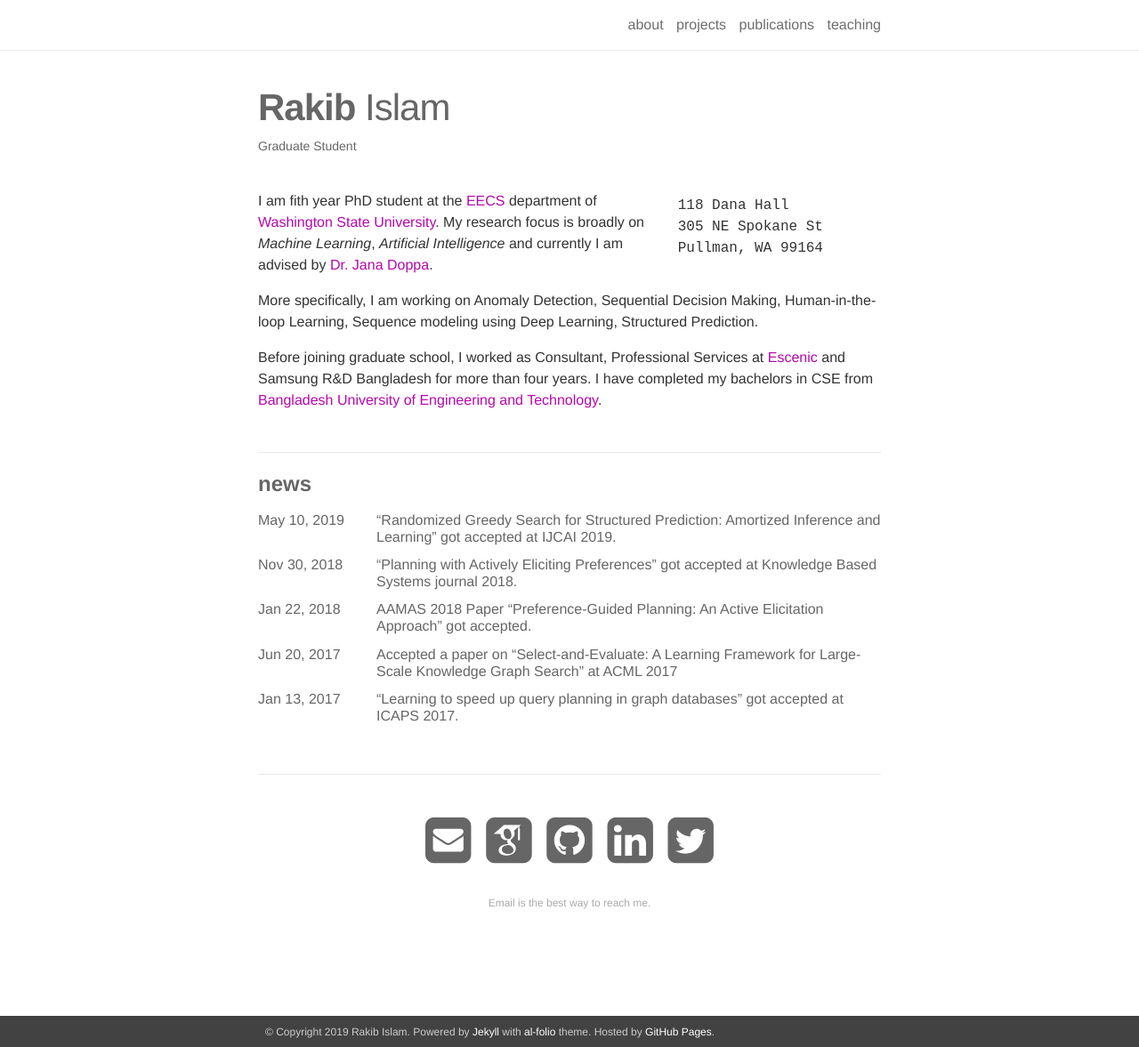
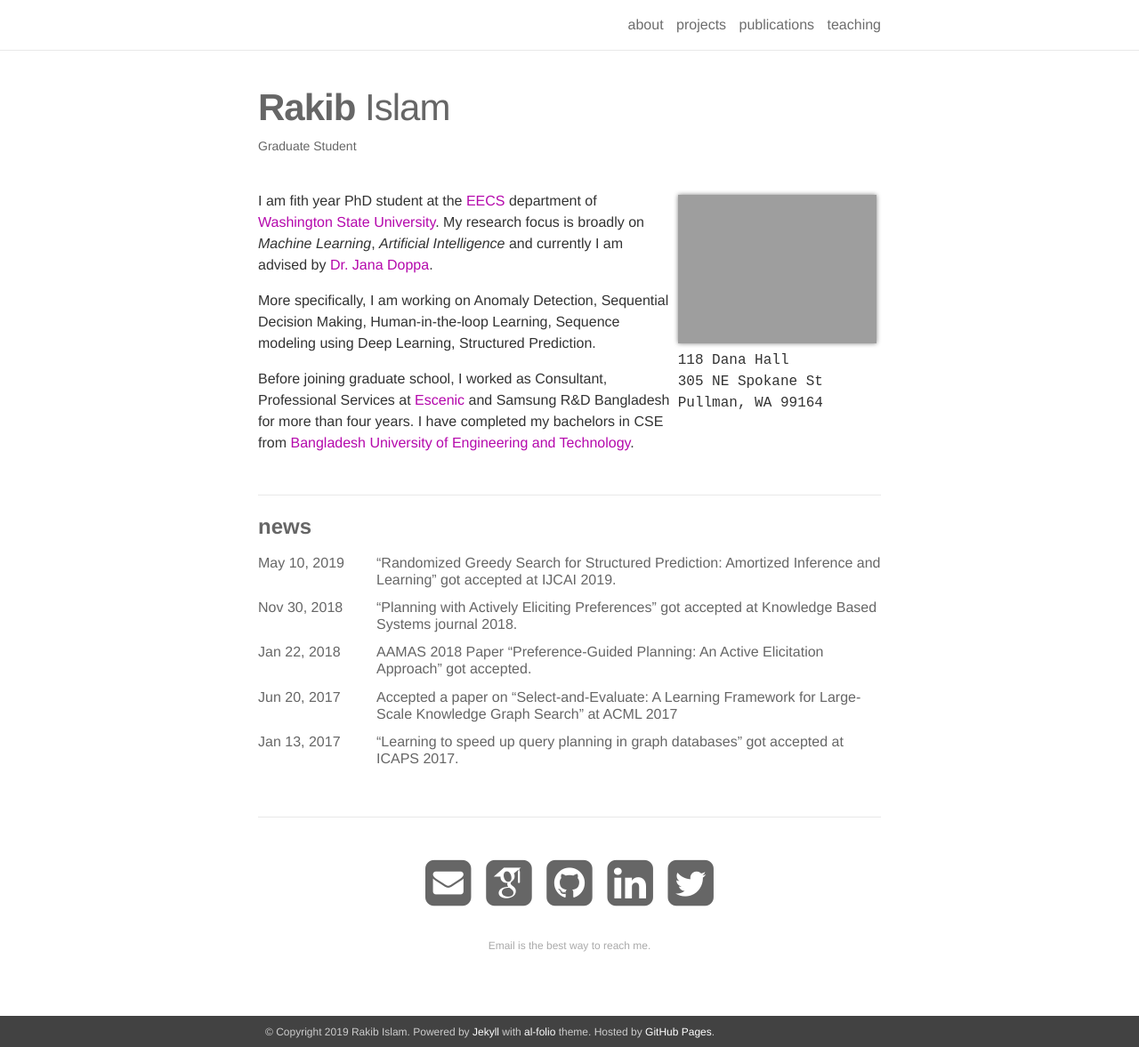
Before and after one commit to rislam/rislam.github.io, a Jekyll site: the page built from _pages/about.md, in a window 1280 px wide and 1177 px high. Shown: the whole window at 89% size. Built offline with Jekyll 4.4.1, drawn with Linux system fonts in a browser that asks for light colours; nearby versions of some CDN libraries; some web fonts are replaced; comment, search, counter and statistics services are not loaded.

Commit message:
adding profile picture

```diff
--- a/_pages/about.md
+++ b/_pages/about.md
@@ -6,6 +6,7 @@ description: <a href="">Graduate Student</a>
 
 profile:
   align: right
+  image: old_pic.jpg
   address: >
     <p>118 Dana Hall</p>
     <p>305 NE Spokane St</p>
```
Also changed, not shown: assets/img/old-pic.jpg (added).
